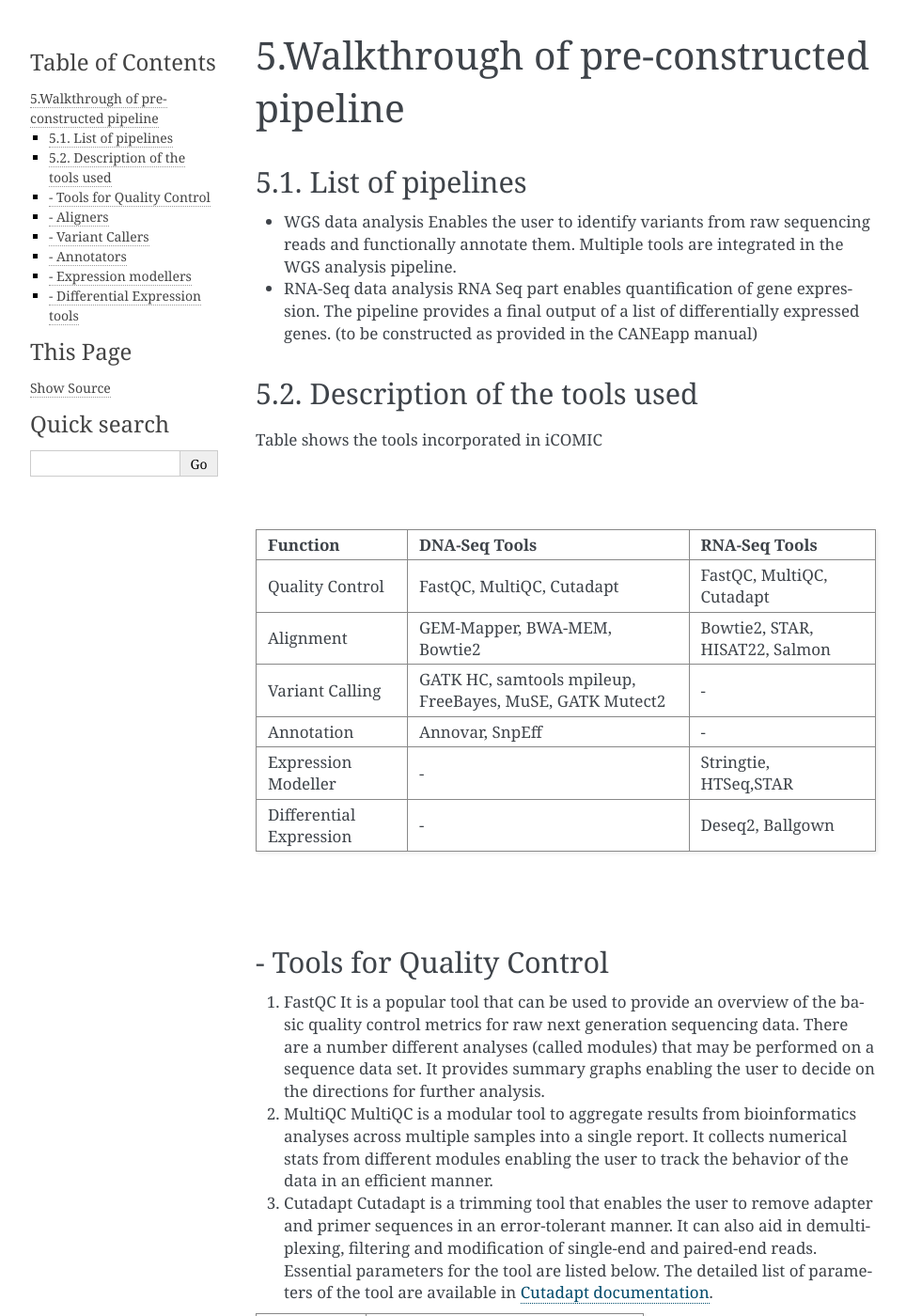
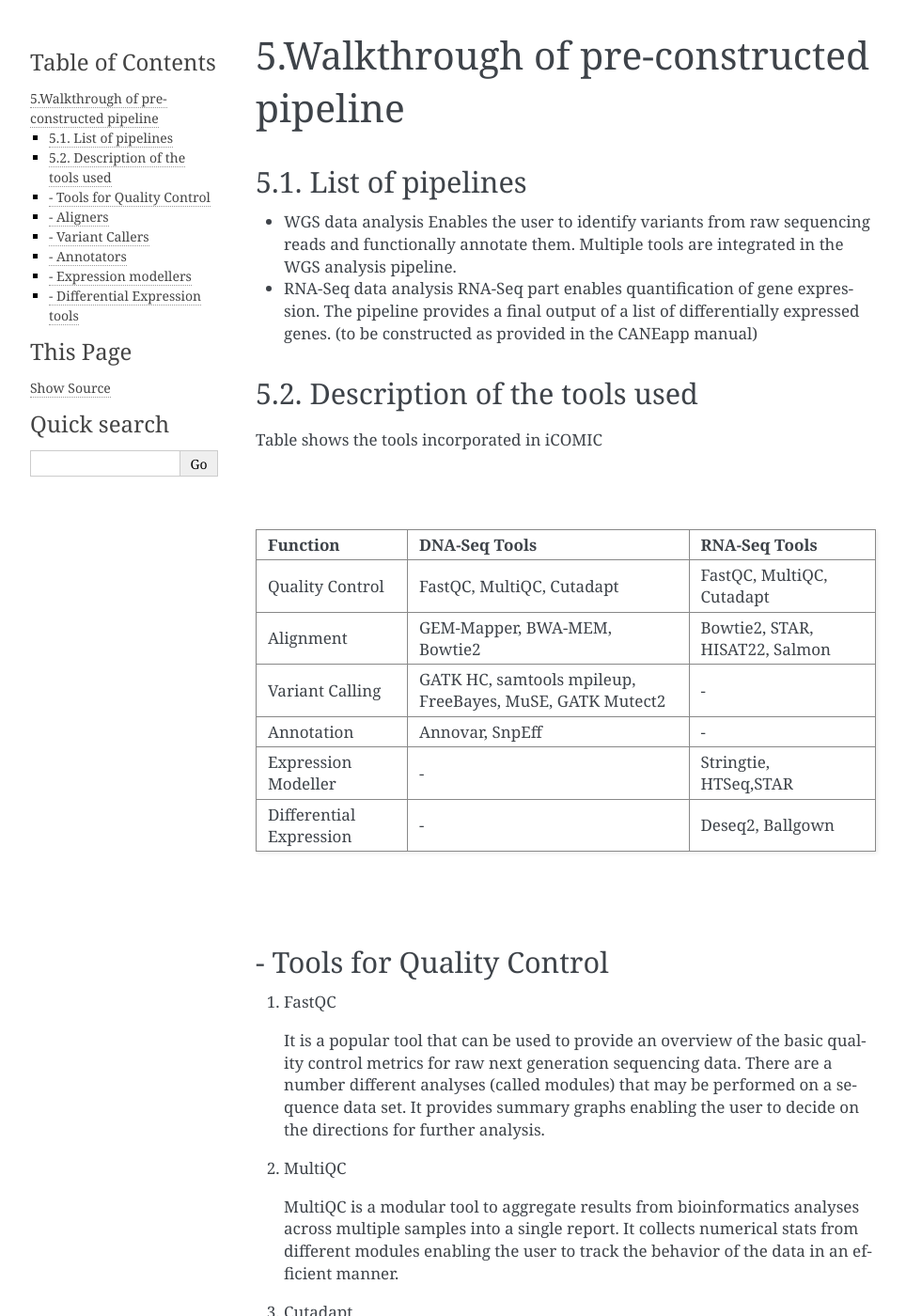
Before and after one commit to anjanaanilkumar1289/iCOMIC_doc, a Sphinx documentation site: the page built from docs/walkthrough.md, in a window 1280 px wide and 1400 px high. Shown: the whole window at 94% size, without its empty margins (148-1112 px from the left). Built offline with Sphinx 7.4.7, drawn with Linux system fonts in a browser that asks for light colours; some of the changed text lies outside the part shown.

Commit message:
Update walkthrough.md

```diff
--- a/docs/walkthrough.md
+++ b/docs/walkthrough.md
@@ -5,7 +5,7 @@
 - WGS data analysis
 Enables the user to identify variants from raw sequencing reads and functionally annotate them. Multiple tools are integrated in the WGS analysis pipeline.
 - RNA-Seq data analysis
-RNA Seq part enables quantification of gene expression. The pipeline provides a final output of a list of differentially expressed genes.
+RNA-Seq part enables quantification of gene expression. The pipeline provides a final output of a list of differentially expressed genes.
 (to be constructed as provided in the CANEapp manual)
 
 
@@ -33,10 +33,13 @@
 
 #### - Tools for Quality Control
 1. FastQC
+
 	It is a popular tool that can be used to provide an overview of the basic quality control metrics for raw next generation sequencing data. There are a number different analyses (called modules) that may be performed on a sequence data set. It provides summary graphs enabling the user to decide on the directions for further analysis.
 2.  MultiQC
+
 	MultiQC is a modular tool to aggregate results from bioinformatics analyses across multiple samples into a single report. It collects numerical stats from different modules enabling the user to track the behavior of the data in an efficient manner.
 3.  Cutadapt
+
 	Cutadapt is a trimming tool that enables the user to remove adapter and primer sequences in an error-tolerant manner. It can also aid in demultiplexing, filtering and modification of single-end and paired-end reads. Essential parameters for the tool are listed below. The detailed list of parameters of the tool are available in [Cutadapt documentation](https://cutadapt.readthedocs.io/en/stable/guide.html#adapter-types).
 
 
@@ -101,7 +104,7 @@
 
 5. HISAT2
 
-It is a fast and sensitive alignment program applicable for both RNA seq and Whole-Genome Sequencing data and is known for rapid and accurate alignment of sequence reads to a single reference genome. The key parameters for the tool are given below. The other parameters for the tool can be found in [HISAT2 manual](http://www.ccb.jhu.edu/software/hisat/manual.shtml)
+It is a fast and sensitive alignment program applicable for both RNA-seq and Whole-Genome Sequencing data and is known for rapid and accurate alignment of sequence reads to a single reference genome. The key parameters for the tool are given below. The other parameters for the tool can be found in [HISAT2 manual](http://www.ccb.jhu.edu/software/hisat/manual.shtml)
 
 | parameters |Description |
 |--|--|
```
